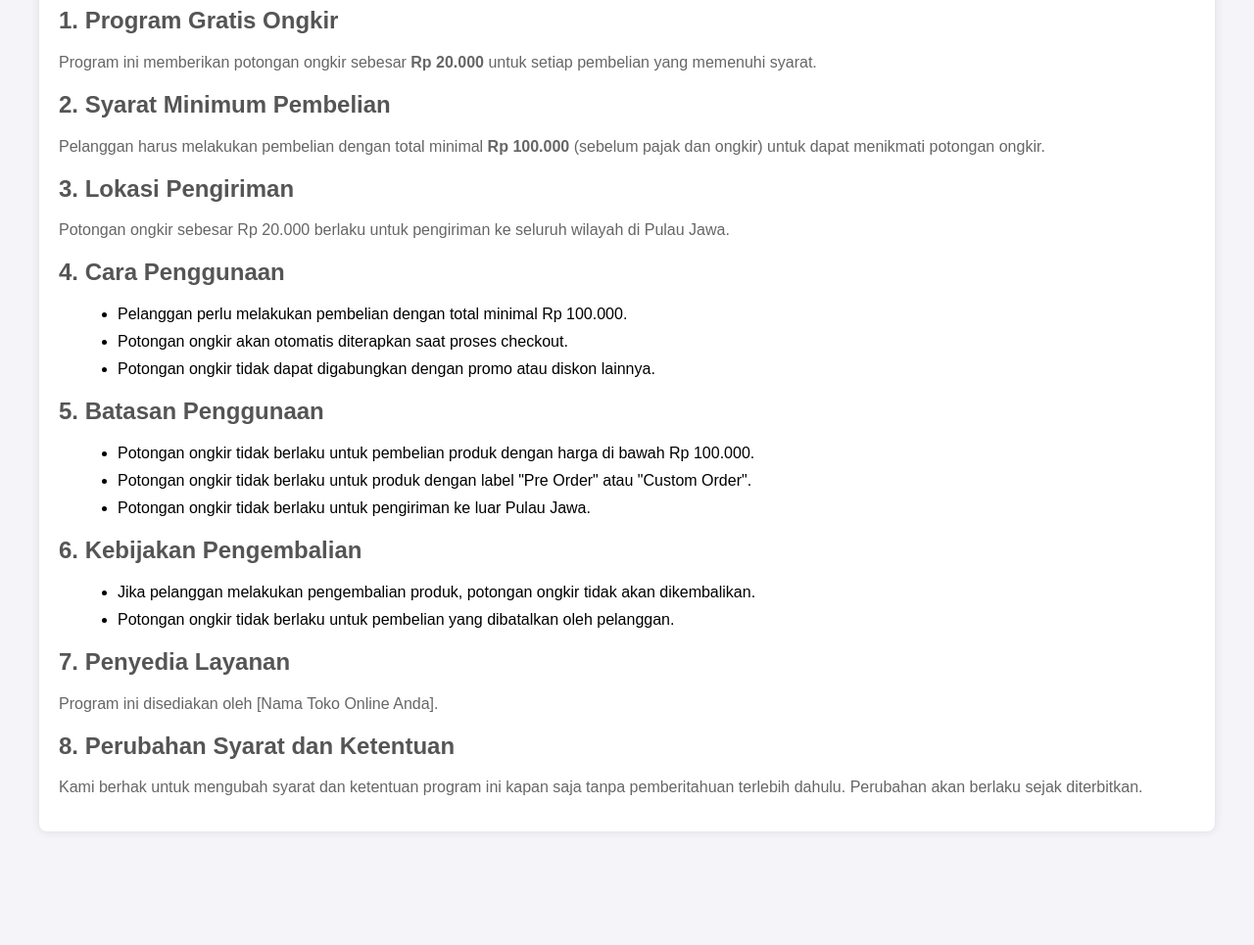
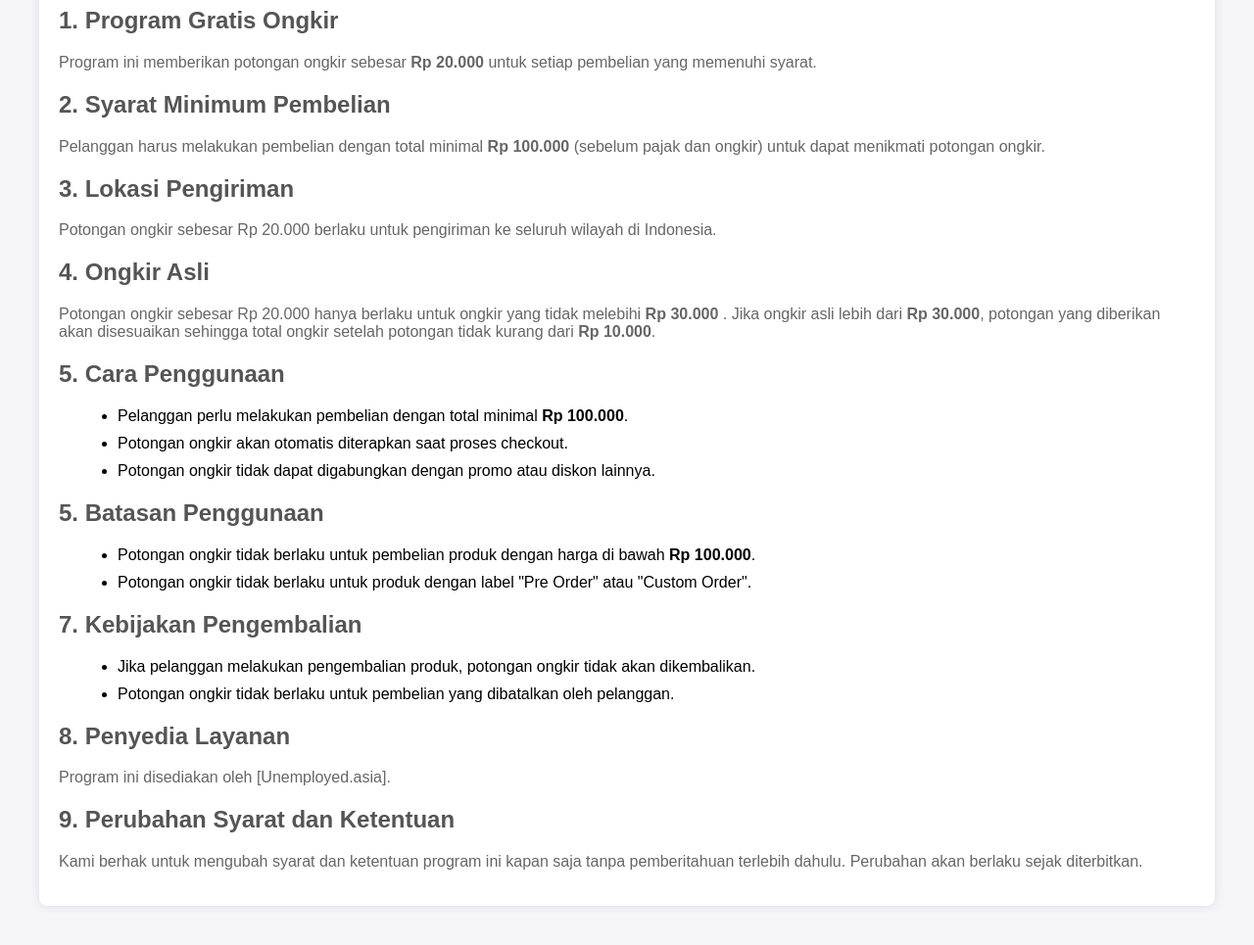
Before and after one commit to abedeck/abedeck.github.io, a plain HTML site: page skgratisongkir.html in a window 1280 px wide. Shown: the part 151-1116 px from the top of the page at 98% size. Before the commit the page ends 1040 px from the top, so only its background shows below. Drawn offline with Linux system fonts and the light colour scheme.

Commit message:
Update skgratisongkir.html

```diff
--- a/skgratisongkir.html
+++ b/skgratisongkir.html
@@ -38,7 +38,7 @@
 <body>
     <div class="container">
         <a href="javascript:history.back()" class="back-button">Kembali</a>
-        <h1>Syarat dan Ketentuan Program Gratis Ongkir Rp 20.000</h1>
+        <h1>Syarat dan Ketentuan Program Gratis Ongkir</h1>
 
         <h2>1. Program Gratis Ongkir</h2>
         <p>Program ini memberikan potongan ongkir sebesar <strong>Rp 20.000</strong> untuk setiap pembelian yang memenuhi syarat.</p>
@@ -47,32 +47,34 @@
         <p>Pelanggan harus melakukan pembelian dengan total minimal <strong>Rp 100.000</strong> (sebelum pajak dan ongkir) untuk dapat menikmati potongan ongkir.</p>
 
         <h2>3. Lokasi Pengiriman</h2>
-        <p>Potongan ongkir sebesar Rp 20.000 berlaku untuk pengiriman ke seluruh wilayah di Pulau Jawa.</p>
+        <p>Potongan ongkir sebesar Rp 20.000 berlaku untuk pengiriman ke seluruh wilayah di Indonesia.</p>
 
-        <h2>4. Cara Penggunaan</h2>
+          <h2>4. Ongkir Asli</h2>
+        <p>Potongan ongkir sebesar Rp 20.000 hanya berlaku untuk ongkir yang tidak melebihi <strong>Rp 30.000</strong> . Jika ongkir asli lebih dari <strong>Rp 30.000</strong>, potongan yang diberikan akan disesuaikan sehingga total ongkir setelah potongan tidak kurang dari <strong>Rp 10.000</strong>.</p>
+
+        <h2>5. Cara Penggunaan</h2>
         <ul>
-            <li>Pelanggan perlu melakukan pembelian dengan total minimal Rp 100.000.</li>
+            <li>Pelanggan perlu melakukan pembelian dengan total minimal <strong>Rp 100.000</strong>.</li>
             <li>Potongan ongkir akan otomatis diterapkan saat proses checkout.</li>
             <li>Potongan ongkir tidak dapat digabungkan dengan promo atau diskon lainnya.</li>
         </ul>
 
         <h2>5. Batasan Penggunaan</h2>
         <ul>
-            <li>Potongan ongkir tidak berlaku untuk pembelian produk dengan harga di bawah Rp 100.000.</li>
+            <li>Potongan ongkir tidak berlaku untuk pembelian produk dengan harga di bawah <strong>Rp 100.000</strong>.</li>
             <li>Potongan ongkir tidak berlaku untuk produk dengan label "Pre Order" atau "Custom Order".</li>
-            <li>Potongan ongkir tidak berlaku untuk pengiriman ke luar Pulau Jawa.</li>
         </ul>
 
-        <h2>6. Kebijakan Pengembalian</h2>
+        <h2>7. Kebijakan Pengembalian</h2>
         <ul>
             <li>Jika pelanggan melakukan pengembalian produk, potongan ongkir tidak akan dikembalikan.</li>
             <li>Potongan ongkir tidak berlaku untuk pembelian yang dibatalkan oleh pelanggan.</li>
         </ul>
 
-        <h2>7. Penyedia Layanan</h2>
-        <p>Program ini disediakan oleh [Nama Toko Online Anda].</p>
+        <h2>8. Penyedia Layanan</h2>
+        <p>Program ini disediakan oleh [Unemployed.asia].</p>
 
-        <h2>8. Perubahan Syarat dan Ketentuan</h2>
+        <h2>9. Perubahan Syarat dan Ketentuan</h2>
         <p>Kami berhak untuk mengubah syarat dan ketentuan program ini kapan saja tanpa pemberitahuan terlebih dahulu. Perubahan akan berlaku sejak diterbitkan.</p>
     </div>
 </body>
```
